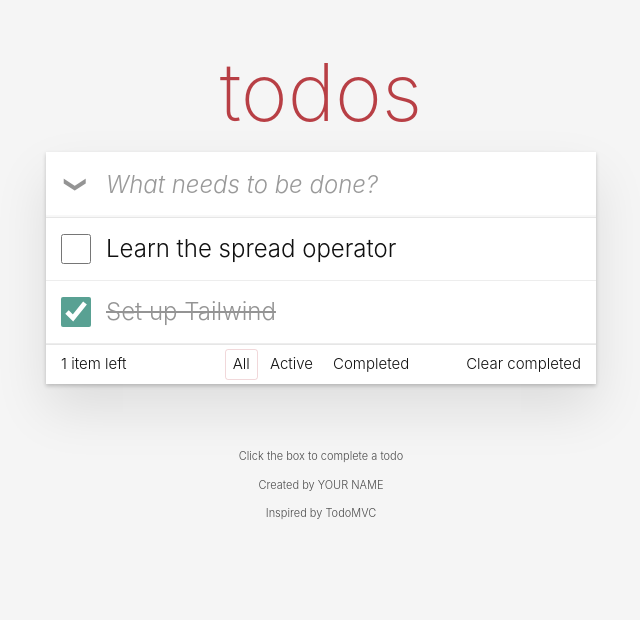
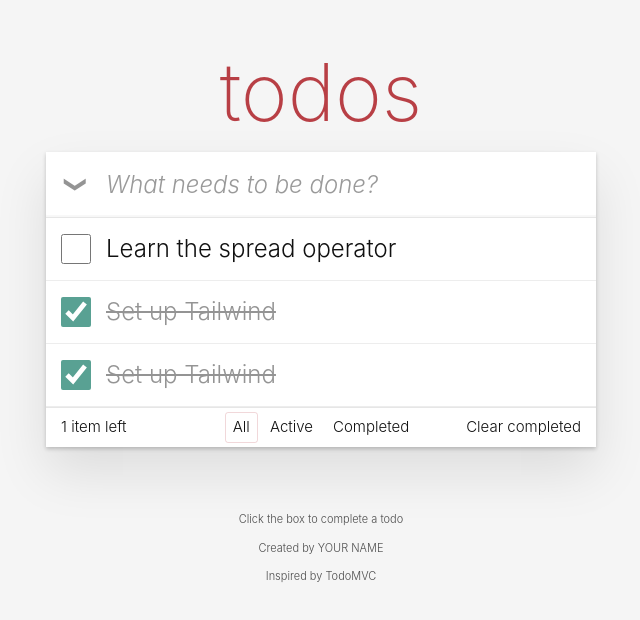
Before and after one commit to HazelKimBalacy/CSIT340-Todomvc, a React (Vite) app: page / in a window 1280 px wide. Shown: the top 620 px of the page, without its empty margins (319-959 px from the left). Built offline with nearby package versions, Linux system fonts and the light colour scheme.

Commit message:
feat: render todos from state with map

```diff
--- a/src/components/Todos.jsx
+++ b/src/components/Todos.jsx
@@ -1,4 +1,11 @@
+import { useState } from 'react'
+
 function Todos() {
+  const [todos] = useState([
+    { id: 1, text: 'Learn the spread operator', completed: false },
+    { id: 2, text: 'Set up Tailwind', completed: true },
+  ])
+
   return (
     <section className="mx-auto max-w-[550px]">
       <h1 className="text-center text-[80px] font-extralight text-[#b83f45]">
@@ -20,13 +27,25 @@ function Todos() {
             <span className="rotate-90">❯</span>
           </label>
           <ul>
-            <li className="group relative flex items-center border-b border-[#ededed] text-2xl">
+            {todos.map((todo) => (
+              <li
+                key={todo.id}
+                className="group relative flex items-center border-b border-[#ededed] text-2xl"
+              >
                 <input
                   type="checkbox"
+                  checked={todo.completed}
+                  readOnly
                   className="ml-[15px] size-[30px] shrink-0 cursor-pointer accent-[#59a193]"
                 />
-              <span className="flex-1 py-[15px] pr-[60px] pl-[15px] break-all">
-                Learn the spread operator
+                <span
+                  className={
+                    todo.completed
+                      ? 'flex-1 py-[15px] pr-[60px] pl-[15px] break-all text-[#949494] line-through'
+                      : 'flex-1 py-[15px] pr-[60px] pl-[15px] break-all'
+                  }
+                >
+                  {todo.text}
                 </span>
                 <button
                   type="button"
@@ -35,6 +54,7 @@ function Todos() {
                   ×
                 </button>
               </li>
+            ))}
             <li className="group relative flex items-center border-b border-[#ededed] text-2xl">
               <input
                 type="checkbox"
```
Lines whose indentation alone changed are shown as unchanged.
